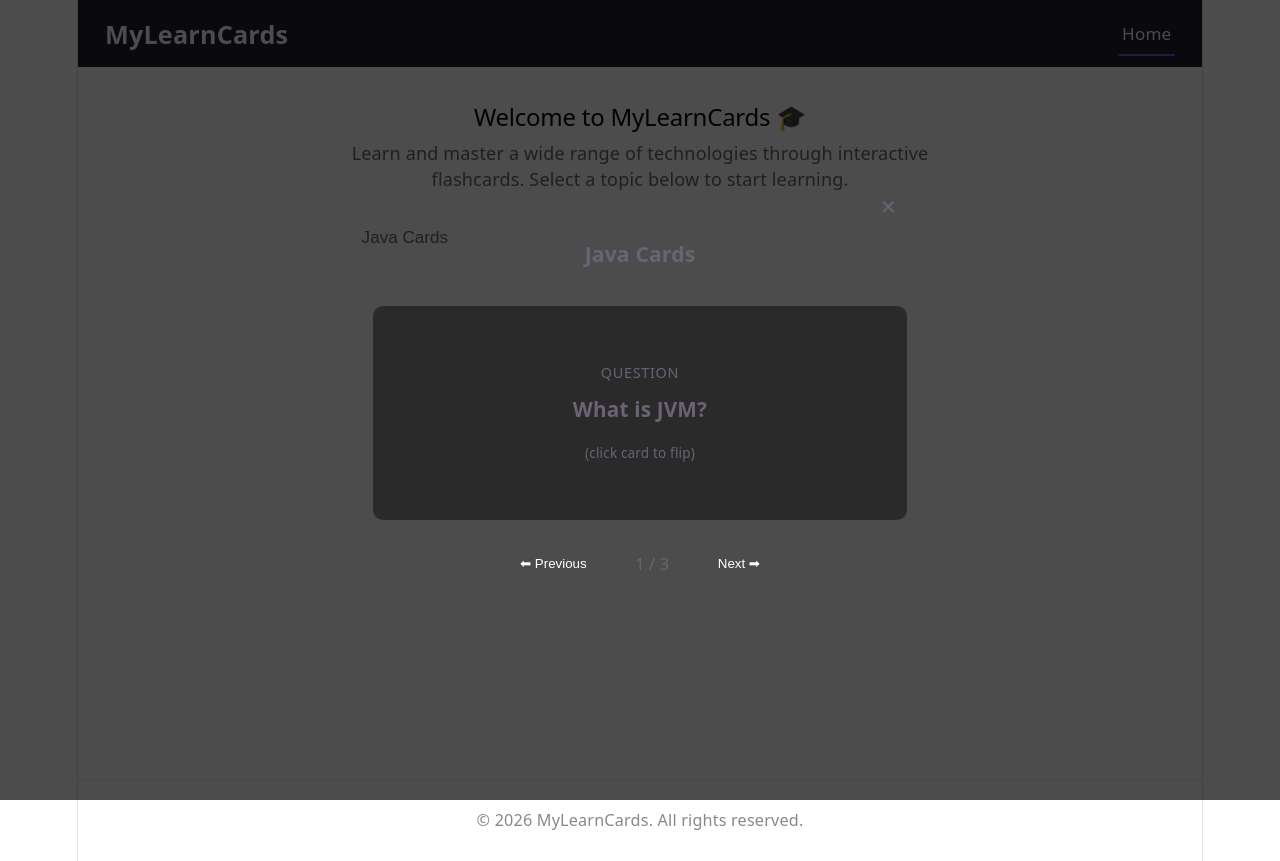
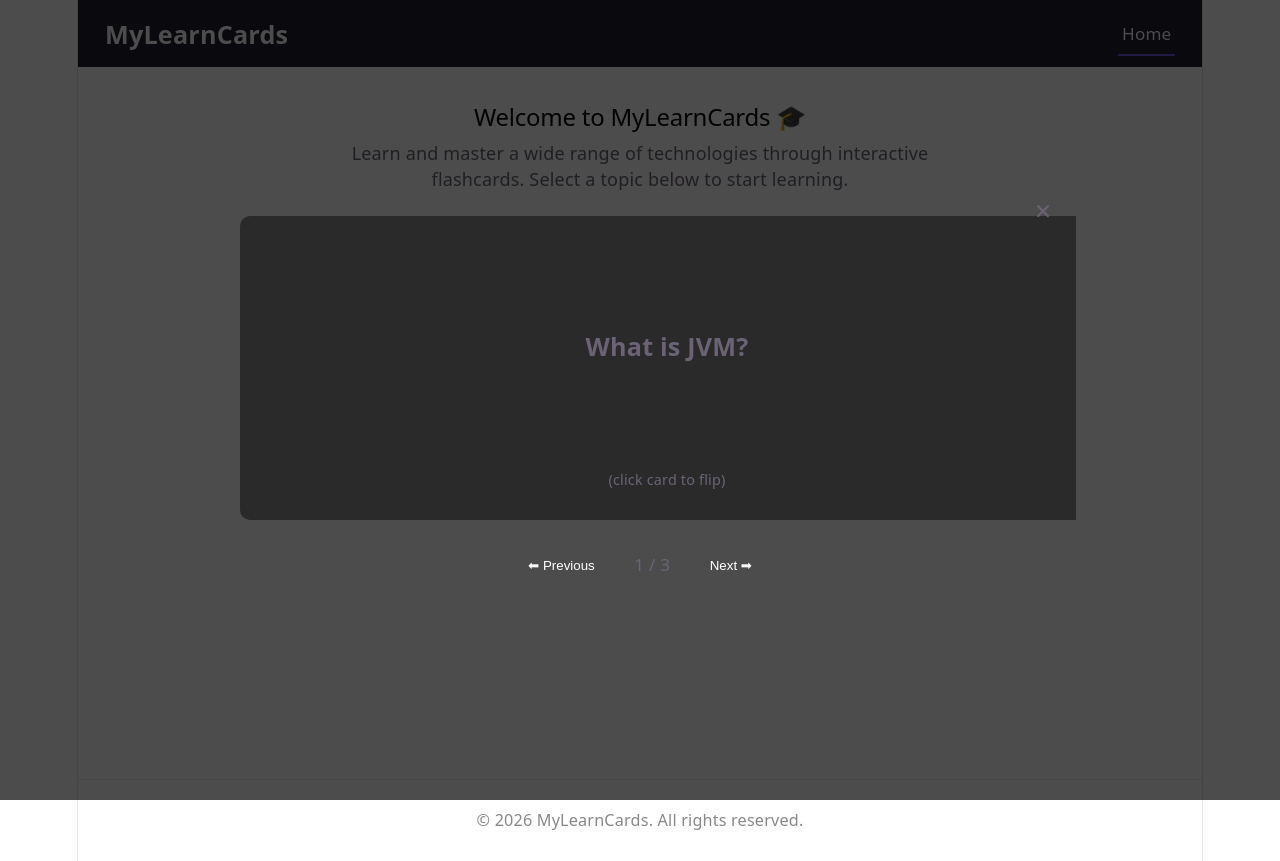
Before and after one commit to Nagendra-git/MyLearning-flash-cards, a React (Vite) app: page / in a window 1280 px wide. Both pictures are taken after a click on the button "Java Cards". Built offline with nearby package versions, Linux system fonts and the light colour scheme.

Commit message:
added binary search card

```diff
--- a/src/components/FlashcardModal.jsx
+++ b/src/components/FlashcardModal.jsx
@@ -24,23 +24,45 @@ function FlashcardModal({ topic, onClose }) {
   return (
     <div className="modal-overlay" onClick={onClose}>
       <div className="modal-content" onClick={(e) => e.stopPropagation()}>
-        <button className="modal-close" onClick={onClose}>✕</button>
+        <button className="modal-close" onClick={onClose}>
+          ✕
+        </button>
 
-        <h3>{topic.label}</h3>
+        <div
+          className="flashcard"
+          onClick={() => setShowAnswer(!showAnswer)}
+        >
 
-        <div className="flashcard" onClick={() => setShowAnswer(!showAnswer)}>
-          <p className="flashcard-label">
-            {showAnswer ? "Answer" : "Question"}
-          </p>
-          <h4>{showAnswer ? currentCard.answer : currentCard.question}</h4>
+          {!showAnswer ? (
+            <h4>{currentCard.question}</h4>
+          ) : (
+            <div className="answer-content">
+              <p>{currentCard.answer}</p>
+
+              {currentCard.pseudoCode && (
+                <div className="code-block">
+                <div className="code-header">
+                    Pseudo Code
+                </div>
+
+                <pre>
+                    <code>{currentCard.pseudoCode}</code>
+                </pre>
+            </div>
+            )}
+            </div>
+          )}
+
           <span className="flip-hint">(click card to flip)</span>
         </div>
 
         <div className="flashcard-controls">
           <button onClick={handlePrev}>⬅ Previous</button>
+
           <span className="card-counter">
             {currentIndex + 1} / {topic.data.length}
           </span>
+
           <button onClick={handleNext}>Next ➡</button>
         </div>
       </div>
--- a/src/data/algorithmsCards.js
+++ b/src/data/algorithmsCards.js
@@ -1,8 +1,27 @@
-const javaCards = [
+const algorithmsCards = [
   {
-    question: "Binary Search",
-    answer: "Java Virtual Machine executes Java bytecode."
+    question: "Binary Search O(log n)",
+    answer:
+      "Binary Search finds an element in a sorted array/list by repeatedly dividing the search space into two halves.",
+
+    pseudoCode: `
+        low = 0
+        high = n - 1
+
+        while (low <= high)
+             mid = low + (high - low) / 2
+
+            if arr[mid] == target
+                return mid
+
+            if arr[mid] < target
+                low = mid + 1
+            else
+                high = mid - 1
+
+        return -1
+    `
   }
 ];
 
-export default javaCards;
+export default algorithmsCards;
--- a/src/pages/Home/Home.jsx
+++ b/src/pages/Home/Home.jsx
@@ -1,10 +1,12 @@
 import { useState } from "react";
 import javaCards from "../../data/javaCards";
 import FlashcardModal from "../../components/FlashcardModal";
+import AlgorithmCards from "../../data/algorithmsCards"
 import "../../styles/Home.css";
 
 const topics = [
   { key: "java", label: "Java Cards", data: javaCards },
+  { key: "algorithm", label: "Alagorithm Cards", data: AlgorithmCards}
 ];
 
 function Home() {
--- a/src/styles/FlashcardModal.css
+++ b/src/styles/FlashcardModal.css
@@ -5,9 +5,11 @@
   width: 100%;
   height: 100%;
   background: rgba(0, 0, 0, 0.7);
+
   display: flex;
+  justify-content: center;
   align-items: center;
-  justify-content: center;
+
   z-index: 1000;
 }
 
@@ -15,15 +17,20 @@
   background: var(--surface-color);
   border: 1px solid var(--border-color);
   border-radius: 12px;
+
+  width: 90%;
+  max-width: 800px;
+  max-height: 85vh;
+
   padding: 2rem;
-  width: 90%;
-  max-width: 480px;
-  max-height: 85vh;
+
   overflow-y: auto;
+
   position: relative;
+
   display: flex;
   flex-direction: column;
-  align-items: center;
+
   animation: fadeInUp 0.2s ease;
 }
 
@@ -32,6 +39,7 @@
     opacity: 0;
     transform: translateY(15px);
   }
+
   to {
     opacity: 1;
     transform: translateY(0);
@@ -40,14 +48,16 @@
 
 .modal-close {
   position: absolute;
-  top: 0.75rem;
-  right: 0.75rem;
-  background: none;
+  top: 1rem;
+  right: 1rem;
+
+  background: transparent;
   border: none;
+
   color: var(--text-muted);
-  font-size: 1.1rem;
+
+  font-size: 1.2rem;
   cursor: pointer;
-  line-height: 1;
 }
 
 .modal-close:hover {
@@ -56,21 +66,24 @@
 
 .flashcard {
   width: 100%;
-  min-height: 160px;
-  max-height: 280px;
+
+  min-height: 250px;
+  max-height: 60vh;
+
   overflow-y: auto;
+
   background: #2a2a2a;
   border: 1px solid var(--border-color);
-  color: var(--text-color);
   border-radius: 10px;
+
   padding: 1.5rem;
-  text-align: center;
+
   cursor: pointer;
+
   display: flex;
   flex-direction: column;
-  justify-content: center;
-  align-items: center;
-  margin-top: 1rem;
+  align-items: stretch;
+
   transition: border-color 0.2s ease;
 }
 
@@ -78,38 +91,85 @@
   border-color: var(--accent-color);
 }
 
-.flashcard-label {
-  font-size: 0.8rem;
-  text-transform: uppercase;
-  letter-spacing: 0.05em;
-  color: var(--text-muted);
-  margin-bottom: 0.5rem;
-}
-
 .flashcard h4 {
-  font-size: 1.15rem;
-  margin: 0;
+  text-align: center;
+  font-size: 1.4rem;
+  margin: auto 0;
 }
 
 .flip-hint {
-  font-size: 0.75rem;
+  text-align: center;
+  font-size: 0.8rem;
   color: var(--text-muted);
   margin-top: 1rem;
 }
 
+.answer-content {
+  width: 100%;
+  text-align: left;
+  line-height: 1.7;
+}
+
+.answer-content p {
+  margin-bottom: 1rem;
+}
+
+.pseudo-block {
+  margin-top: 1rem;
+
+  background: #1e1e1e;
+  border: 1px solid #3a3a3a;
+  border-radius: 8px;
+
+  overflow: hidden;
+}
+
+.pseudo-header {
+  padding: 10px 14px;
+
+  background: #2d2d2d;
+  color: #cccccc;
+
+  font-size: 0.8rem;
+  font-weight: 600;
+  text-transform: uppercase;
+
+  border-bottom: 1px solid #444;
+}
+
+.pseudo-block pre {
+  margin: 0;
+  padding: 16px;
+
+  overflow-x: auto;
+
+  color: #f8f8f2;
+
+  font-family: Consolas, Monaco, "Courier New", monospace;
+  font-size: 14px;
+  line-height: 1.6;
+
+  white-space: pre;
+}
+
 .flashcard-controls {
   margin-top: 1.5rem;
+
   display: flex;
+  justify-content: center;
   align-items: center;
-  gap: 1.5rem;
+  gap: 1rem;
 }
 
 .flashcard-controls button {
   background: var(--accent-color);
-  color: #fff;
+  color: white;
+
   border: none;
-  padding: 0.5rem 1.2rem;
   border-radius: 6px;
+
+  padding: 0.6rem 1.2rem;
+
   cursor: pointer;
   font-weight: 500;
 }
@@ -119,6 +179,6 @@
 }
 
 .card-counter {
-  font-size: 0.9rem;
   color: var(--text-muted);
+  font-size: 0.95rem;
 }
```
